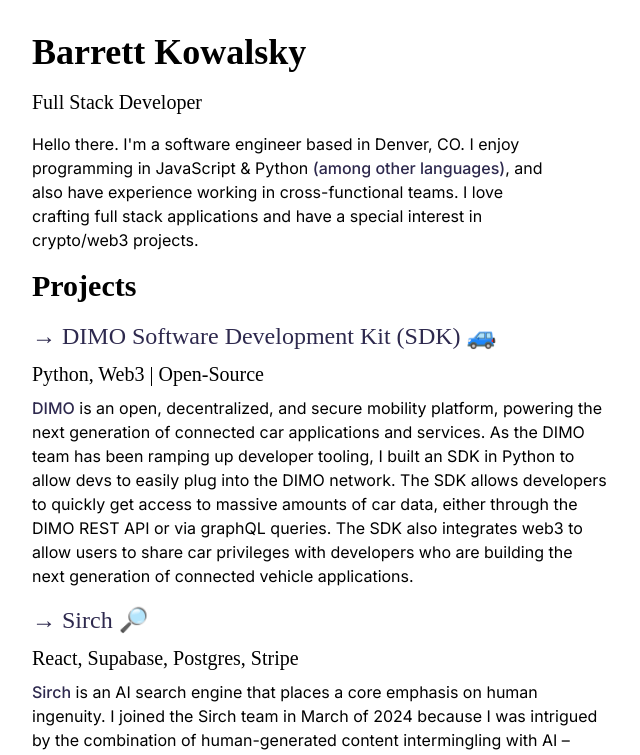
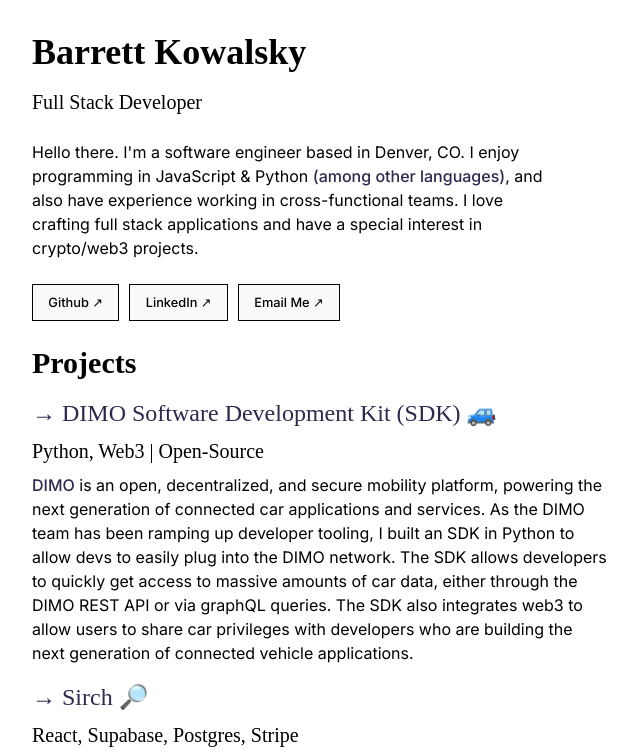
Before and after one commit to barrettk8090/portfolio-v1, a React (Vite) app: page / in a window 1280 px wide. Shown: the top 755 px of the page, without its empty margins (0-640 px from the left). Built offline with nearby package versions, Linux system fonts and the light colour scheme; a web font is replaced by a local one.

Commit message:
style cleanup and buttons

```diff
--- a/src/components/Blog.jsx
+++ b/src/components/Blog.jsx
@@ -3,7 +3,7 @@
 function Blog(){
     return (
         <div className="max-w-xl">
-            <h2 className="py-4 text-3xl font-semibold">Read</h2>
+            <h2 className="py-4 text-3xl font-semibold">Blog</h2>
 
             <div className="mb-4 ">
             <h3 className="text-2xl font-medium"><a target="_blank" href="https://barrettk.hashnode.dev/creating-your-first-full-stack-dapp-with-solidity-hardhat-and-react">→ Creating Your First dApp (Decentralized App)</a></h3>
--- a/src/components/Home.jsx
+++ b/src/components/Home.jsx
@@ -9,7 +9,18 @@
             <h1 className="mt-8 text-4xl font-bold">Barrett Kowalsky</h1>
             <h4 className="my-4 text-xl"> Full Stack Developer</h4>
             <div className="max-w-lg">
-                <p className="my-4 font-normal">Hello there. I'm a software engineer based in Denver, CO. I enjoy programming in JavaScript & Python <a href="https://github.com/barrettk8090" target="_blank">(among other languages)</a>, and also have experience working in cross-functional teams. I love crafting full stack applications and have a special interest in crypto/web3 projects.</p>
+                <p className="my-6 font-normal">Hello there. I'm a software engineer based in Denver, CO. I enjoy programming in JavaScript & Python <a href="https://github.com/barrettk8090" target="_blank">(among other languages)</a>, and also have experience working in cross-functional teams. I love crafting full stack applications and have a special interest in crypto/web3 projects.</p>
+            </div>
+            <div className="pb-6">
+                <a href="https://github.com/barrettk8090" target="_blank">
+                    <button className="hover:bg-black">Github ↗</button>
+                </a>
+                <a href="https://www.linkedin.com/in/barrettkowalsky/" target="_blank">
+                    <button className="hover:bg-black">LinkedIn ↗</button>
+                </a>
+                <a href="mailto:barrettkowalsky@gmail.com" target="_blank">
+                    <button className="hover:bg-black">Email Me ↗</button>
+                </a>
             </div>
             <Projects />
             <Blog/>
--- a/src/index.css
+++ b/src/index.css
@@ -49,22 +49,18 @@
 }
 
 button {
-  border-radius: 8px;
-  border: 1px solid transparent;
+  border: 1px solid black;
+  color:black;
   padding: 0.6em 1.2em;
-  font-size: 1em;
-  font-weight: 500;
+  font-size: .8em;
   font-family: inherit;
-  background-color: #1a1a1a;
   cursor: pointer;
   transition: border-color 0.25s;
+  margin-right:10px;
 }
+
 button:hover {
-  border-color: #646cff;
-}
-button:focus,
-button:focus-visible {
-  outline: 4px auto -webkit-focus-ring-color;
+  color:white
 }
 
 @media (prefers-color-scheme: light) {
```
